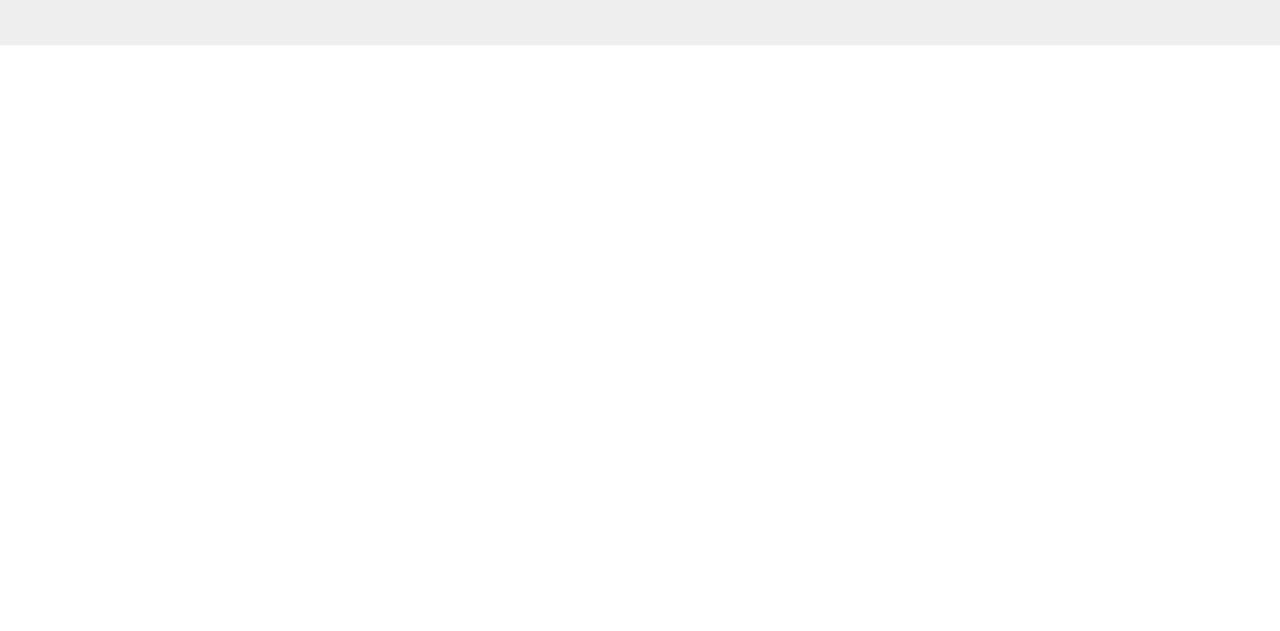
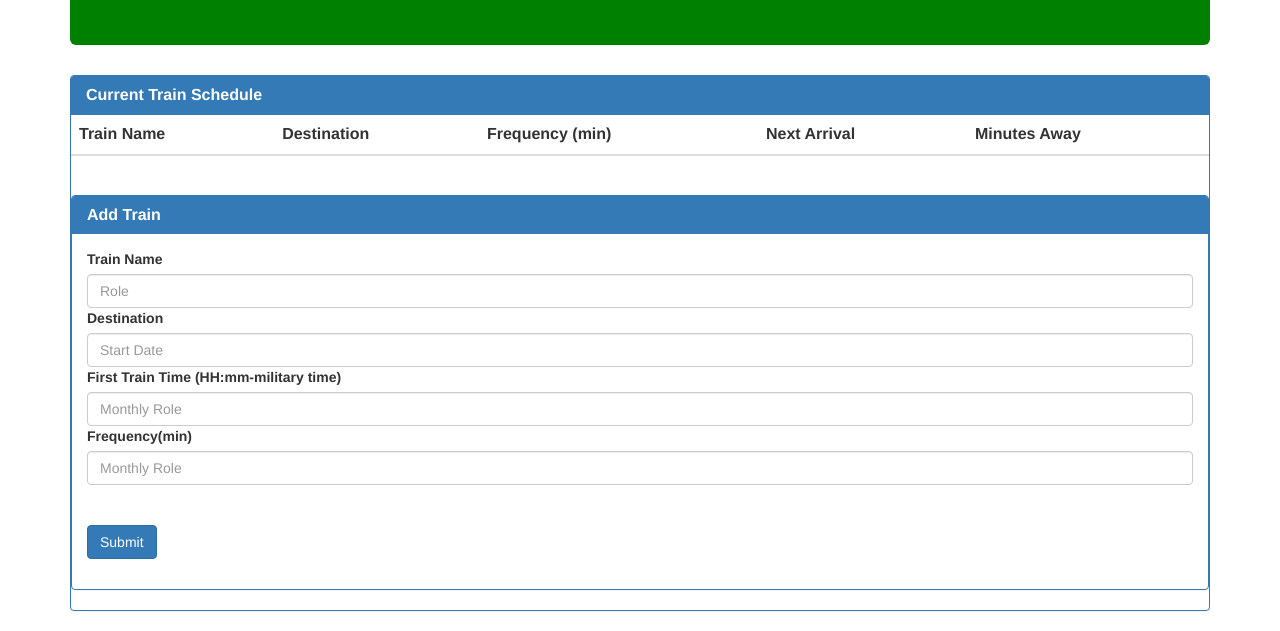
Before and after one commit to jenn2318/Train-Scheduler, a plain HTML site: page index.html in a window 1280 px wide. Shown: the part 180-811 px from the top of the page. Drawn offline with nearby package versions, Linux system fonts and the light colour scheme.

Commit message:
wipupdated

```diff
--- a/assets/javascript/trainscheduler.js
+++ b/assets/javascript/trainscheduler.js
@@ -0,0 +1,22 @@
+//===================================================================================
+//Global Variables I will need for functions later
+//===================================================================================
+var currentTime = moment.format('HH:mm');
+var childData = snapshot.val();
+var trainName = '';
+var Destination = '';
+var trainFrequency = '';
+var nextArrival = '';
+var minutes Away = '';
+
+//Use to access Firebase below:
+//Initialize Firebase
+
+var config = {
+    apiKey: "AIzaSyBOWmwcIdNfNHcySjiOO0TkP-nioH3dT98",
+    authDomain: "jennp-6f180.firebaseapp.com",
+    databaseURL: "https://jennp-6f180.firebaseio.com",
+    projectId: "jennp-6f180",
+    storageBucket: "jennp-6f180.appspot.com",
+    messagingSenderId: "911300040236"
+  };
--- a/index.html
+++ b/index.html
@@ -5,12 +5,15 @@
 	<title>GifTastic</title>
 	<link rel="stylesheet" type="text/css" href="assets/css/style.css">
   <link rel="stylesheet" href="https://maxcdn.bootstrapcdn.com/bootstrap/3.3.7/css/bootstrap.min.css" integrity="sha384-BVYiiSIFeK1dGmJRAkycuHAHRg32OmUcww7on3RYdg4Va+PmSTsz/K68vbdEjh4u" crossorigin="anonymous">
+  <script src="https://www.gstatic.com/firebasejs/4.12.0/firebase.js"></script>
+  <script src="https://cdnjs.cloudflare.com/ajax/libs/moment.js/2.21.0/moment.js"></script>
 	<script src="https://code.jquery.com/jquery-3.3.1.js" integrity="sha256-2Kok7MbOyxpgUVvAk/HJ2jigOSYS2auK4Pfzbm7uH60=" crossorigin="anonymous"></script>
 </head>
 
 <body>
 
-<div class="jumbotron jumbotron-fluid text-center">
+<div class="container">
+<div class="jumbotron jumbotron-fluid text-center" style="background-color: green; color: yellow">
             <div class="container">
                 <h1 class="display">Any Time Is Train Time</h1>
 		                <h4> Choo. Choo. Chee. Chee. <h4>
@@ -23,9 +26,57 @@
 </div>
  -->
 
+<div class="containermain">
+	<div class="panel panel-primary">
+            <div class="panel-heading">
+              <h3 class="panel-title"><strong>Current Train Schedule</strong></h3>
+            </div>
+	<table class="table">
+		<thead>
+		<tr>
+			<th>Train Name</th>
+			<th>Destination</th>
+			<th>Frequency (min)</th>
+			<th>Next Arrival</th>
+			<th>Minutes Away</th>
+		   <tr>
+		 </thead>
+	</table>
+
+<br><br>
+
+<div class="panel panel-primary">
+     <div class="panel-heading">
+          <h3 class="panel-title"><strong>Add Train</strong></h3>
+       </div>
+   <div class="panel-body">
+
+<!-- <div class="container">
+<form>
+  <div class="form-group">
+    <label for="exampleInput1">Employee Name</label>
+    <input type="email" class="form-control" id="employee-name" placeholder="Email">
+</div> -->
+  <div class="form-group">
+	    <label for="exampleInput2">Train Name</label>
+	    <input type="password" class="form-control" id="train-name" placeholder="Role">
+	    <div class="form-group">
+	    <label for="exampleInput3">Destination</label>
+	    <input type="password" class="form-control" id="destination" placeholder="Start Date">
+	    <div class="form-group">
+	    <label for="exampleInput4">First Train Time (HH:mm-military time)</label>
+	    <input type="password" class="form-control" id="first-train-time" placeholder="Monthly Role">
+	    <label for="exampleInput4">Frequency(min)</label>
+	    <input type="password" class="form-control" id="frequency" placeholder="Monthly Role">
+	    <br><br>
+	    <button type="button" class="btn btn-primary" id="add-train-btn">Submit</button>
+
+     </form>
+   </div>
+</div>
 
 
-<script type="text/javascript" src="assets/javascript/giphy.js"></script>
+<script type="text/javascript" src="assets/javascript/trainscheduler.js"></script>
 
 
    </body>
```
